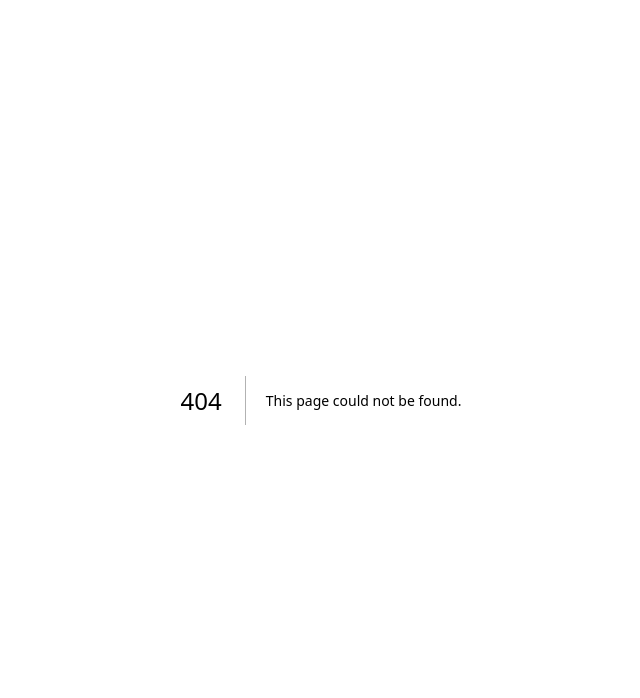
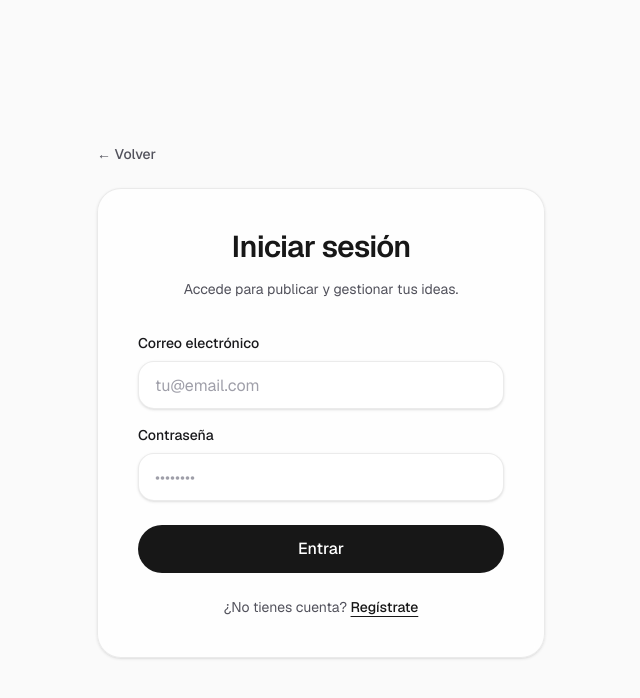
Before and after one commit to JulianaFranco140/Practica-Web, a Next.js app: page /login in a window 1280 px wide. Before the commit this address had no page. Shown: the top 698 px of the page, without its empty margins (319-959 px from the left). Built offline with nearby package versions, Linux system fonts and the light colour scheme.

Commit message:
Página de inicio de sesión

```diff
--- /dev/null
+++ b/src/app/login/page.tsx
@@ -0,0 +1,48 @@
+import Link from "next/link";
+import { AuthCard } from "@/components/AuthCard";
+import { Button } from "@/components/Button";
+import { TextField } from "@/components/TextField";
+
+export default function LoginPage() {
+  return (
+    <div className="flex flex-1 items-center justify-center bg-zinc-50 px-4 py-16 font-sans text-foreground dark:bg-black sm:px-6 lg:px-8">
+      <div className="w-full max-w-md">
+        <Link
+          href="/"
+          className="mb-6 inline-flex items-center gap-2 text-sm font-medium text-zinc-600 transition-colors hover:text-foreground dark:text-zinc-400 dark:hover:text-zinc-50"
+        >
+          ← Volver
+        </Link>
+        <AuthCard
+        title="Iniciar sesión"
+        description="Accede para publicar y gestionar tus ideas."
+        footerText="¿No tienes cuenta?"
+        footerLinkText="Regístrate"
+        footerHref="/register"
+      >
+        <form className="flex flex-col gap-4">
+          <TextField
+            label="Correo electrónico"
+            name="email"
+            type="email"
+            autoComplete="email"
+            placeholder="tu@email.com"
+            required
+          />
+          <TextField
+            label="Contraseña"
+            name="password"
+            type="password"
+            autoComplete="current-password"
+            placeholder="••••••••"
+            required
+          />
+          <Button type="submit" className="mt-2 w-full">
+            Entrar
+          </Button>
+        </form>
+      </AuthCard>
+      </div>
+    </div>
+  );
+}
```
